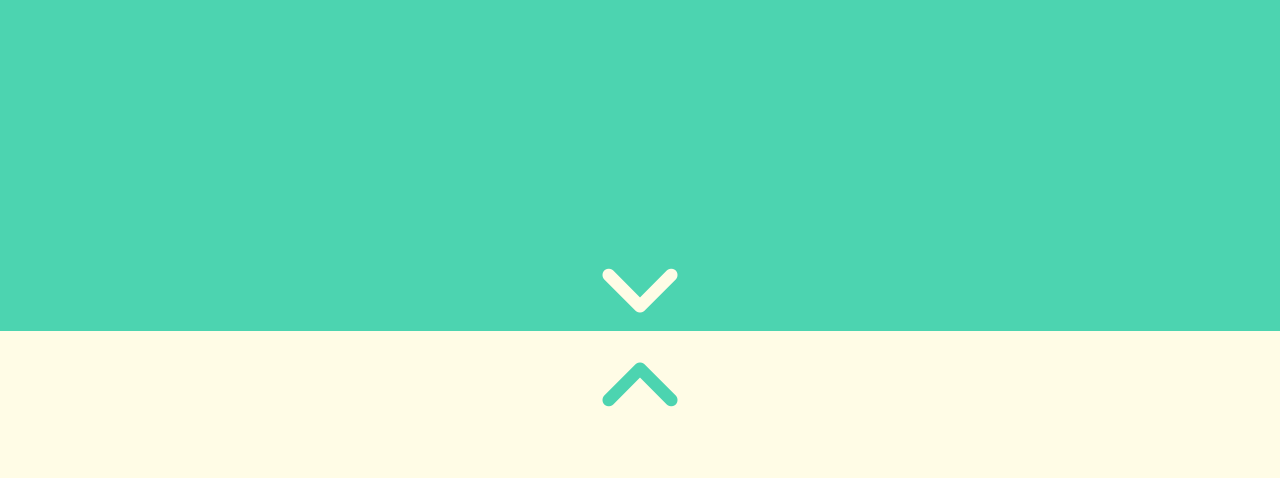
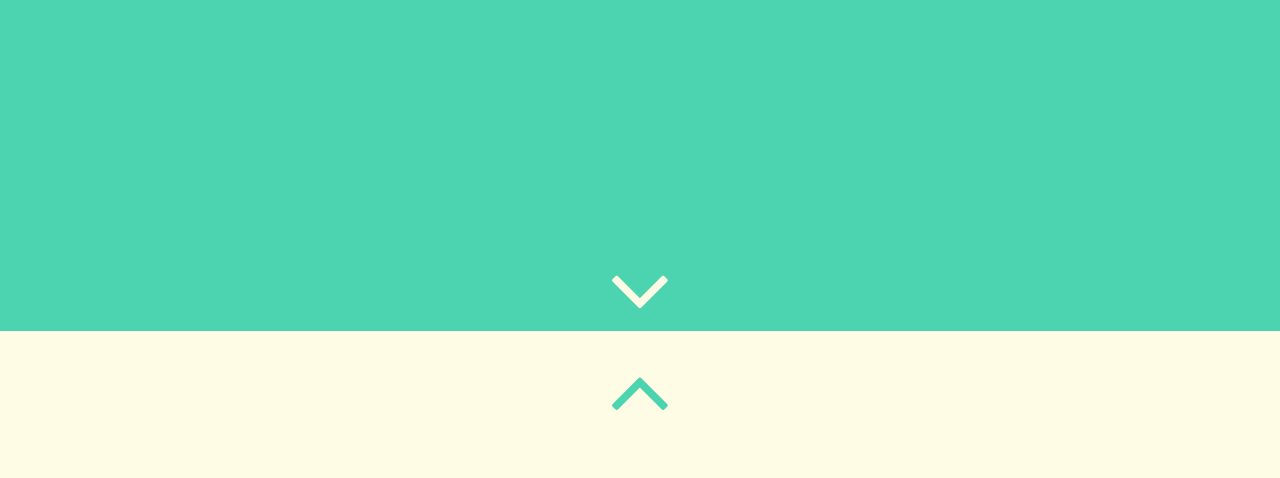
Before and after one commit to JoeFoxJr/joepoem, a plain HTML site: page index.html in a window 1280 px wide. Shown: the part 469-947 px from the top of the page. Drawn offline with Linux system fonts and the light colour scheme.

Commit message:
change fontawesome link per mike's suggestion

```diff
--- a/index.html
+++ b/index.html
@@ -18,7 +18,7 @@
 
     <!-- Fonts -->
     <link href="https://fonts.googleapis.com/css?family=Nothing+You+Could+Do|Raleway" rel="stylesheet">
-    <script src="https://use.fontawesome.com/02733cea79.js"></script>
+    <link rel="stylesheet" href="https://maxcdn.bootstrapcdn.com/font-awesome/4.7.0/css/font-awesome.min.css">
 
   </head>
 
```
